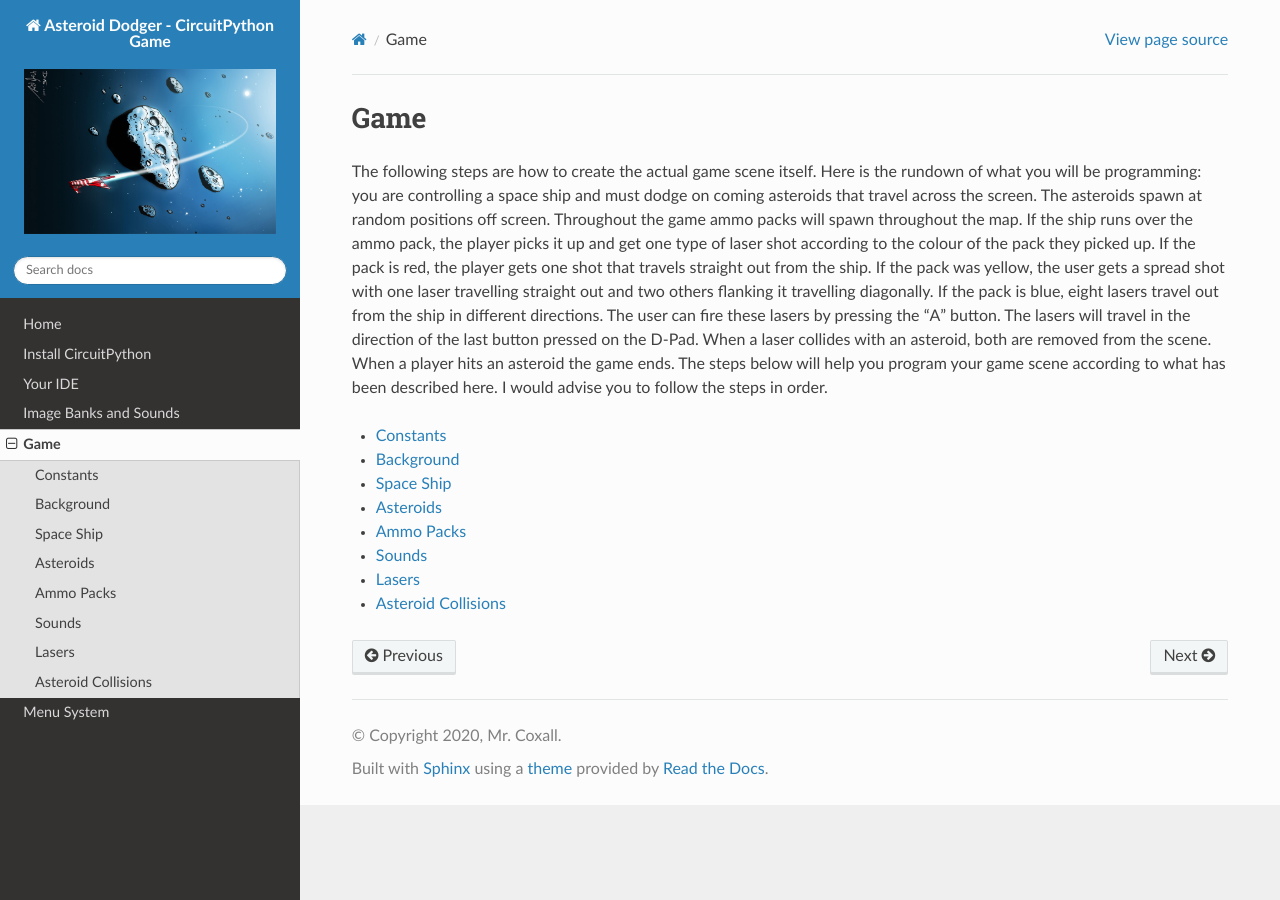
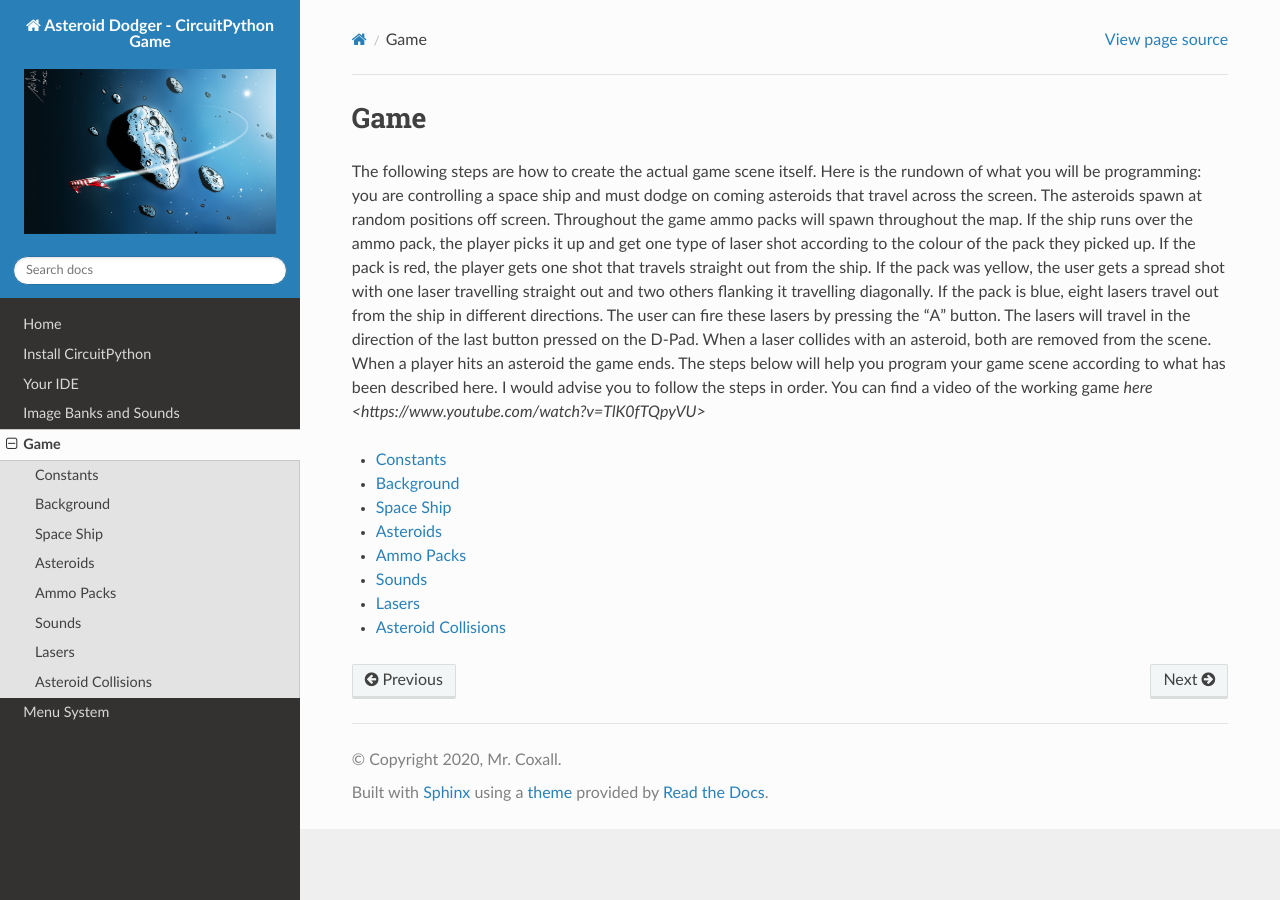
Before and after one commit to MotherTeresaHS/ICS3U-2019-Group18, a Sphinx documentation site: the page built from docs/game/index.rst, in a window 1280 px wide. Built offline with Sphinx 7.4.7 and the Read the Docs theme 2.0.0, drawn with Linux system fonts in a browser that asks for light colours.

Commit message:
Edits to readthedocs

```diff
--- a/docs/game/index.rst
+++ b/docs/game/index.rst
@@ -4,7 +4,7 @@
 Game
 ****
 
-The following steps are how to create the actual game scene itself. Here is the rundown of what you will be programming: you are controlling a space ship and must dodge on coming asteroids that travel across the screen. The asteroids spawn at random positions off screen. Throughout the game ammo packs will spawn throughout the map. If the ship runs over the ammo pack, the player picks it up and get one type of laser shot according to the colour of the pack they picked up. If the pack is red, the player gets one shot that travels straight out from the ship. If the pack was yellow, the user gets a spread shot with one laser travelling straight out and two others flanking it travelling diagonally. If the pack is blue, eight lasers travel out from the ship in different directions. The user can fire these lasers by pressing the "A" button. The lasers will travel in the direction of the last button pressed on the D-Pad. When a laser collides with an asteroid, both are removed from the scene. When a player hits an asteroid the game ends. The steps below will help you program your game scene according to what has been described here. I would advise you to follow the steps in order.
+The following steps are how to create the actual game scene itself. Here is the rundown of what you will be programming: you are controlling a space ship and must dodge on coming asteroids that travel across the screen. The asteroids spawn at random positions off screen. Throughout the game ammo packs will spawn throughout the map. If the ship runs over the ammo pack, the player picks it up and get one type of laser shot according to the colour of the pack they picked up. If the pack is red, the player gets one shot that travels straight out from the ship. If the pack was yellow, the user gets a spread shot with one laser travelling straight out and two others flanking it travelling diagonally. If the pack is blue, eight lasers travel out from the ship in different directions. The user can fire these lasers by pressing the "A" button. The lasers will travel in the direction of the last button pressed on the D-Pad. When a laser collides with an asteroid, both are removed from the scene. When a player hits an asteroid the game ends. The steps below will help you program your game scene according to what has been described here. I would advise you to follow the steps in order. You can find a video of the working game `here <https://www.youtube.com/watch?v=TlK0fTQpyVU>`
 
 .. toctree::
    :maxdepth: 1
```
